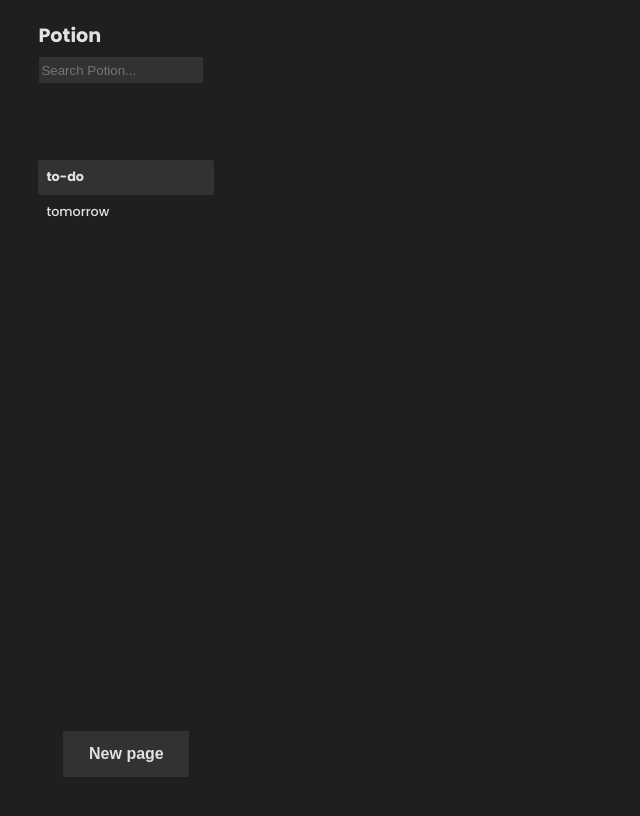
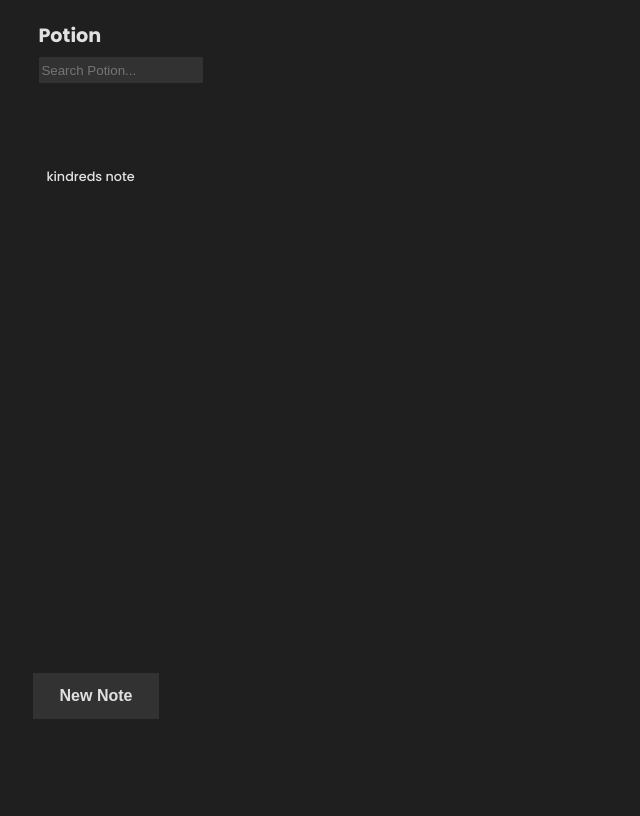
Before and after one commit to KindredSM/potion-productivity, a Vue app: page / in a window 1280 px wide. Shown: the top 816 px of the page, without its empty margins (0-640 px from the left). Built offline with nearby package versions, Linux system fonts and the light colour scheme.

Commit message:
after monty

```diff
--- a/src/App.vue
+++ b/src/App.vue
@@ -2,12 +2,45 @@
   <h1 class="header">Potion</h1>
   <input type="text" class="search" placeholder="Search Potion..." />
   <nav>
-    <router-link to="/">to-do</router-link>
-    <router-link to="/about">tomorrow</router-link>
-    <button class="new-page">New page</button>
+    <router-link
+      v-for="label in labels"
+      v-bind:key="label"
+      href="#"
+      v-bind:to="'/note/' + label"
+      v-bind:style="{
+        selected: label === selected,
+      }"
+    >
+      {{ label }}
+    </router-link>
+
+    <!--
+    <router-link to="/about">tomorrow</router-link>-->
+    <button class="new-page" v-on:click="newNote">New Note</button>
   </nav>
   <router-view />
 </template>
+
+<script>
+export default {
+  computed: {
+    labels() {
+      console.log("store", this.$store);
+
+      return this.$store.getters.labels;
+    },
+    selected() {
+      console.log(this.$route.params);
+      return this.$route.params.selected;
+    },
+  },
+  methods: {
+    newNote() {
+      this.$store.commit("newNote");
+    },
+  },
+};
+</script>
 
 <style lang="scss">
 $textColor: #e1e1e1;
@@ -29,10 +62,12 @@
 }
 
 .header {
+  position: fixed;
   font-size: 1.2rem;
   font-weight: 700;
 }
 .search {
+  position: fixed;
   background: $highlightColor;
   outline: none;
   box-shadow: none;
@@ -59,6 +94,7 @@
   left: 3%;
 
   a {
+    // position: fixed;
     width: 10rem;
     height: 1.2rem;
     display: flex;
@@ -78,6 +114,9 @@
     }
   }
   .new-page {
+    position: fixed;
+    left: 2rem;
+    bottom: 10vh;
     font-size: 1rem;
     margin-top: 500px;
     color: $textColor;
--- a/src/router/index.js
+++ b/src/router/index.js
@@ -1,27 +1,32 @@
-import { createRouter, createWebHashHistory } from 'vue-router'
-import HomeView from '../views/HomeView.vue'
+import { createRouter, createWebHashHistory } from "vue-router";
+import HomeView from "../views/HomeView.vue";
 
 const routes = [
   {
-    path: '/',
-    name: 'home',
-    component: HomeView
+    path: "/",
+    name: "home",
+    component: HomeView,
   },
   {
-    path: '/about',
-    name: 'about',
+    path: "/note/:selected",
+    name: "home",
+    component: HomeView,
+  },
+  {
+    path: "/about",
+    name: "about",
     // route level code-splitting
     // this generates a separate chunk (about.[hash].js) for this route
     // which is lazy-loaded when the route is visited.
     component: function () {
-      return import(/* webpackChunkName: "about" */ '../views/AboutView.vue')
-    }
-  }
-]
+      return import(/* webpackChunkName: "about" */ "../views/AboutView.vue");
+    },
+  },
+];
 
 const router = createRouter({
   history: createWebHashHistory(),
-  routes
-})
+  routes,
+});
 
-export default router
+export default router;
--- a/src/store/index.js
+++ b/src/store/index.js
@@ -1,14 +1,27 @@
-import { createStore } from 'vuex'
+import { createStore } from "vuex";
 
 export default createStore({
   state: {
+    notes: {
+      "kindreds note": "hi this is kindred's note",
+    },
   },
   getters: {
+    labels: function (state) {
+      return Object.keys(state.notes);
+    },
   },
   mutations: {
+    newNote: function (state) {
+      let i = 1;
+
+      while ("Untitled " + i in state.notes) {
+        i++;
+      }
+
+      state.notes["Untitled " + i] = "";
+    },
   },
-  actions: {
-  },
-  modules: {
-  }
-})
+  actions: {},
+  modules: {},
+});
```
